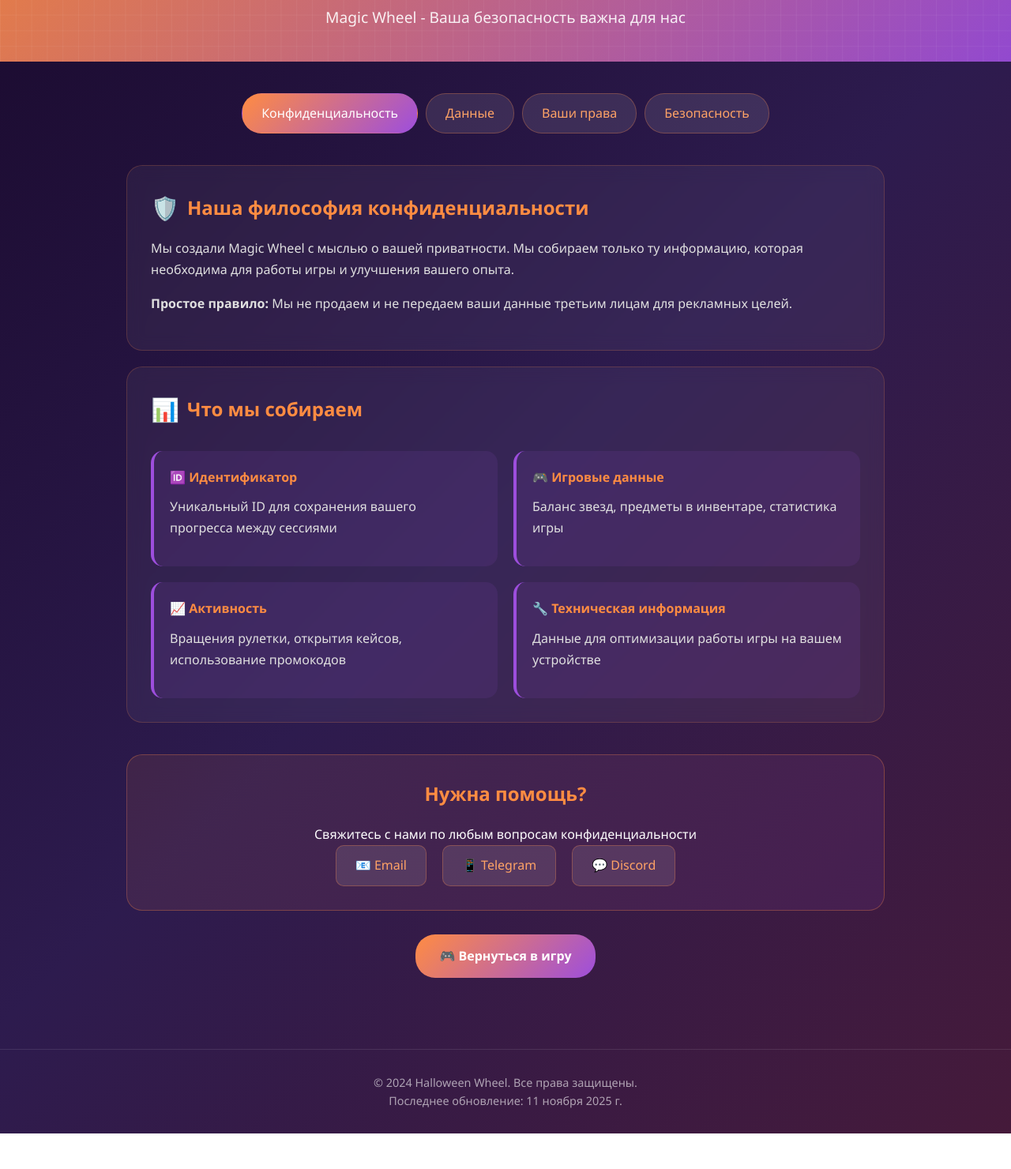
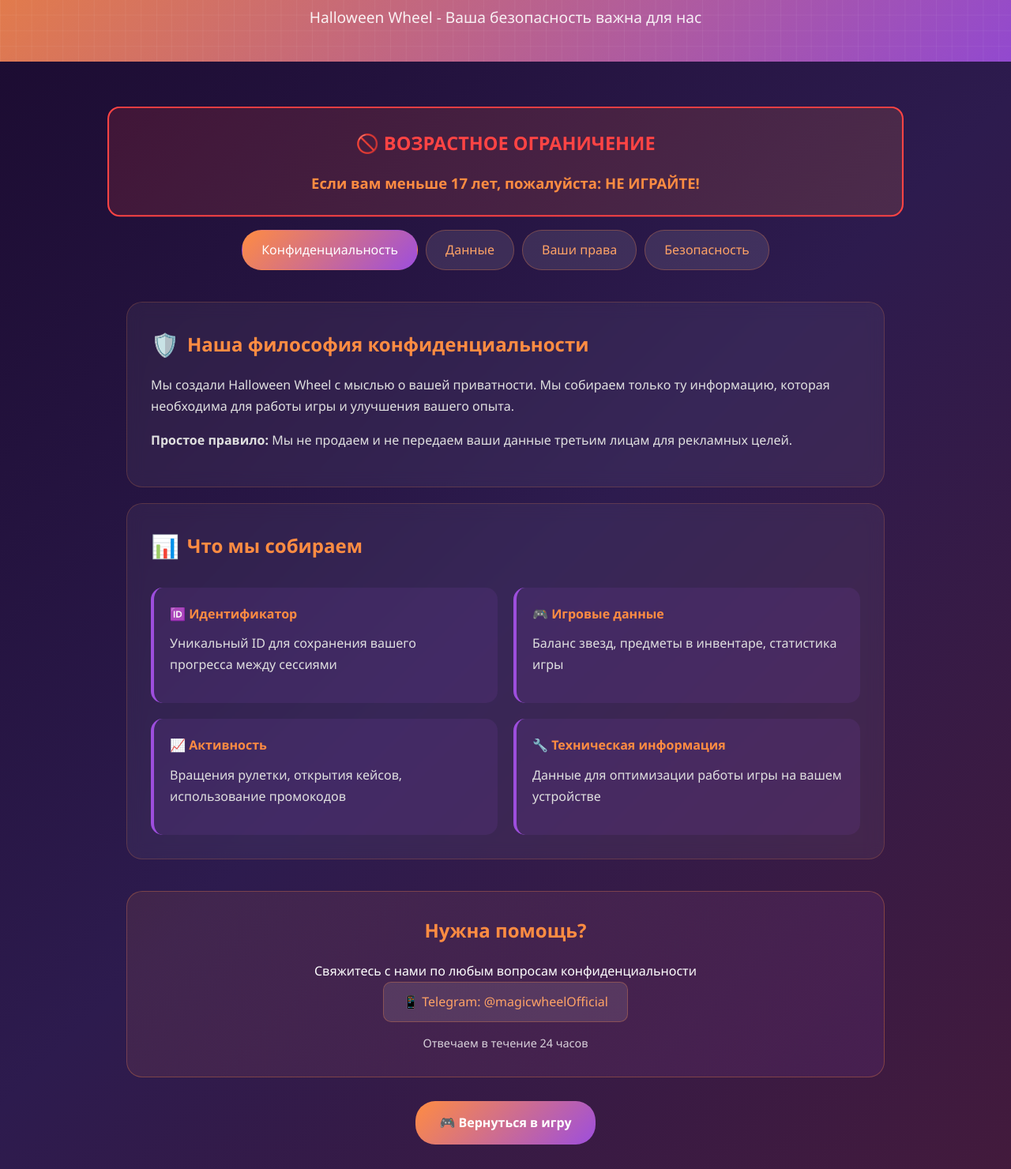
Before and after one commit to bromin123342234/Politics-and-codification, a plain HTML site: page index.html in a window 1280 px wide. Shown: the part 120-1600 px from the top of the page at 79% size. Before the commit the page ends 1555 px from the top, so only its background shows below. Drawn offline with Linux system fonts and the light colour scheme.

Commit message:
Update index.html

```diff
--- a/index.html
+++ b/index.html
@@ -153,6 +153,12 @@
             border-left-color: #ff8c42;
         }
 
+        .info-item.danger {
+            background: rgba(255, 68, 68, 0.1);
+            border-left-color: #ff4444;
+            border: 2px solid #ff4444;
+        }
+
         .info-title {
             font-weight: 600;
             color: #ff8c42;
@@ -224,9 +230,41 @@
             margin-top: 50px;
         }
 
+        .age-warning {
+            background: linear-gradient(135deg, rgba(255, 68, 68, 0.15), rgba(255, 140, 66, 0.15));
+            border: 2px solid #ff4444;
+            border-radius: 15px;
+            padding: 25px;
+            margin: 20px 0;
+            text-align: center;
+        }
+
+        .age-warning-title {
+            font-size: 1.4rem;
+            color: #ff4444;
+            margin-bottom: 15px;
+            font-weight: bold;
+        }
+
+        .age-warning-text {
+            font-size: 1.1rem;
+            color: #ff8c42;
+            font-weight: 600;
+        }
+
         @keyframes fadeIn {
             from { opacity: 0; transform: translateY(20px); }
             to { opacity: 1; transform: translateY(0); }
+        }
+
+        @keyframes pulse {
+            0% { transform: scale(1); }
+            50% { transform: scale(1.05); }
+            100% { transform: scale(1); }
+        }
+
+        .pulse-warning {
+            animation: pulse 2s infinite;
         }
 
         @media (max-width: 768px) {
@@ -255,10 +293,16 @@
 <body>
     <div class="header">
         <h1 class="title">🔒 Конфиденциальность</h1>
-        <p class="subtitle">Magic Wheel - Ваша безопасность важна для нас</p>
+        <p class="subtitle">Halloween Wheel - Ваша безопасность важна для нас</p>
     </div>
 
     <div class="container">
+        <!-- Возрастное ограничение -->
+        <div class="age-warning pulse-warning">
+            <div class="age-warning-title">🚫 ВОЗРАСТНОЕ ОГРАНИЧЕНИЕ</div>
+            <div class="age-warning-text">Если вам меньше 17 лет, пожалуйста: НЕ ИГРАЙТЕ!</div>
+        </div>
+
         <div class="nav-tabs">
             <div class="nav-tab active" onclick="showSection('privacy')">Конфиденциальность</div>
             <div class="nav-tab" onclick="showSection('data')">Данные</div>
@@ -274,7 +318,7 @@
                     Наша философия конфиденциальности
                 </h2>
                 <div class="card-content">
-                    <p>Мы создали Magic Wheel с мыслью о вашей приватности. Мы собираем только ту информацию, которая необходима для работы игры и улучшения вашего опыта.</p>
+                    <p>Мы создали Halloween Wheel с мыслью о вашей приватности. Мы собираем только ту информацию, которая необходима для работы игры и улучшения вашего опыта.</p>
                     <p><strong>Простое правило:</strong> Мы не продаем и не передаем ваши данные третьим лицам для рекламных целей.</p>
                 </div>
             </div>
@@ -373,17 +417,16 @@
 
             <div class="section-card">
                 <h2 class="card-title">
-                    <span class="card-icon">👶</span>
-                    Для детей
+                    <span class="card-icon">🔞</span>
+                    Возрастные ограничения
                 </h2>
                 <div class="card-content">
-                    <p>Игра предназначена для пользователей <strong>старше 17 лет</strong>.</p>
-                    <p>Если вам меньше 17 лет, пожалуйста:</p>
-                    <ul style="margin: 15px 0; padding-left: 20px;">
-                        <li>не играйте!</li>
-                        <li>Не указывайте личную информацию</li>
-                        <li>Сообщите родителям о любых проблемах</li>
-                    </ul>
+                    <div class="info-item danger">
+                        <div class="info-title">🚫 ВНИМАНИЕ</div>
+                        <p><strong>Игра предназначена исключительно для пользователей старше 17 лет.</strong></p>
+                        <p>Если вам меньше 17 лет, пожалуйста: <strong>НЕ ИГРАЙТЕ!</strong></p>
+                    </div>
+                    <p style="margin-top: 15px;">Мы серьезно относимся к возрастным ограничениям и просим соблюдать это правило.</p>
                 </div>
             </div>
         </div>
@@ -430,7 +473,7 @@
                     <ul style="margin: 15px 0; padding-left: 20px;">
                         <li>Уведомление в игре</li>
                         <li>Обновление на этой странице</li>
-                        <li>Сообщение в наших социальных сетях</li>
+                        <li>Сообщение в нашем Telegram канале</li>
                     </ul>
                 </div>
             </div>
@@ -441,10 +484,13 @@
             <h3 class="contact-title">Нужна помощь?</h3>
             <p>Свяжитесь с нами по любым вопросам конфиденциальности</p>
             <div class="contact-links">
-                <a href="mailto:privacy@halloweenwheel.com" class="contact-link">📧 Email</a>
-                <a href="https://t.me/halloweenwheel_support" class="contact-link">📱 Telegram</a>
-                <a href="https://discord.gg/halloweenwheel" class="contact-link">💬 Discord</a>
+                <a href="https://t.me/magicwheelOfficial" class="contact-link" target="_blank">
+                    📱 Telegram: @magicwheelOfficial
+                </a>
             </div>
+            <p style="margin-top: 15px; font-size: 0.9rem; opacity: 0.8;">
+                Отвечаем в течение 24 часов
+            </p>
         </div>
 
         <div style="text-align: center;">
```
